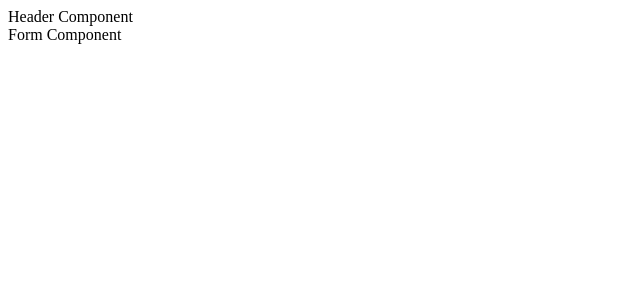
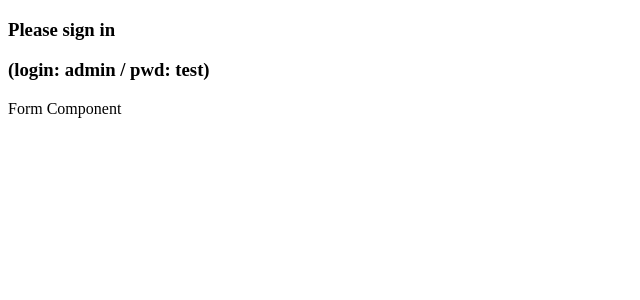
Before and after one commit to Lemoncode/react-training-ts, a React app in the folder 02 Sample App/01 Login/: page / in a window 1280 px wide. Shown: the top 300 px of the page, without its empty margins (0-640 px from the left). Built offline with nearby package versions, Linux system fonts and the light colour scheme.

Commit message:
Add header component

```diff
--- /dev/null
+++ b/02 Sample App/01 Login/src/pages/login/components/header.tsx
@@ -0,0 +1,12 @@
+import * as React from 'react';
+
+export const HeaderComponent = () => {
+  return (
+    <div className="panel-heading">
+      <h3 className="panel-title">
+        <p>Please sign in</p>
+        <p>(login: admin / pwd: test)</p>
+      </h3>
+    </div>
+  );
+};
--- a/02 Sample App/01 Login/src/pages/login/page.tsx
+++ b/02 Sample App/01 Login/src/pages/login/page.tsx
@@ -1,4 +1,5 @@
 import * as React from 'react';
+import {HeaderComponent} from './components/header';
 import {LoginCredential} from '../../models/loginCredential';
 
 interface State {
@@ -11,7 +12,7 @@ export class LoginPage extends React.Component <{}, State> {
       <div className="row">
         <div className="col-md-4 col-md-offset-4">
           <div className="panel panel-default">
-            <div>Header Component</div>
+            <HeaderComponent />
             <div>Form Component</div>
           </div>
         </div>
```
Also changed, not shown: 1 other file (tests, documents, lock files or other folders).
